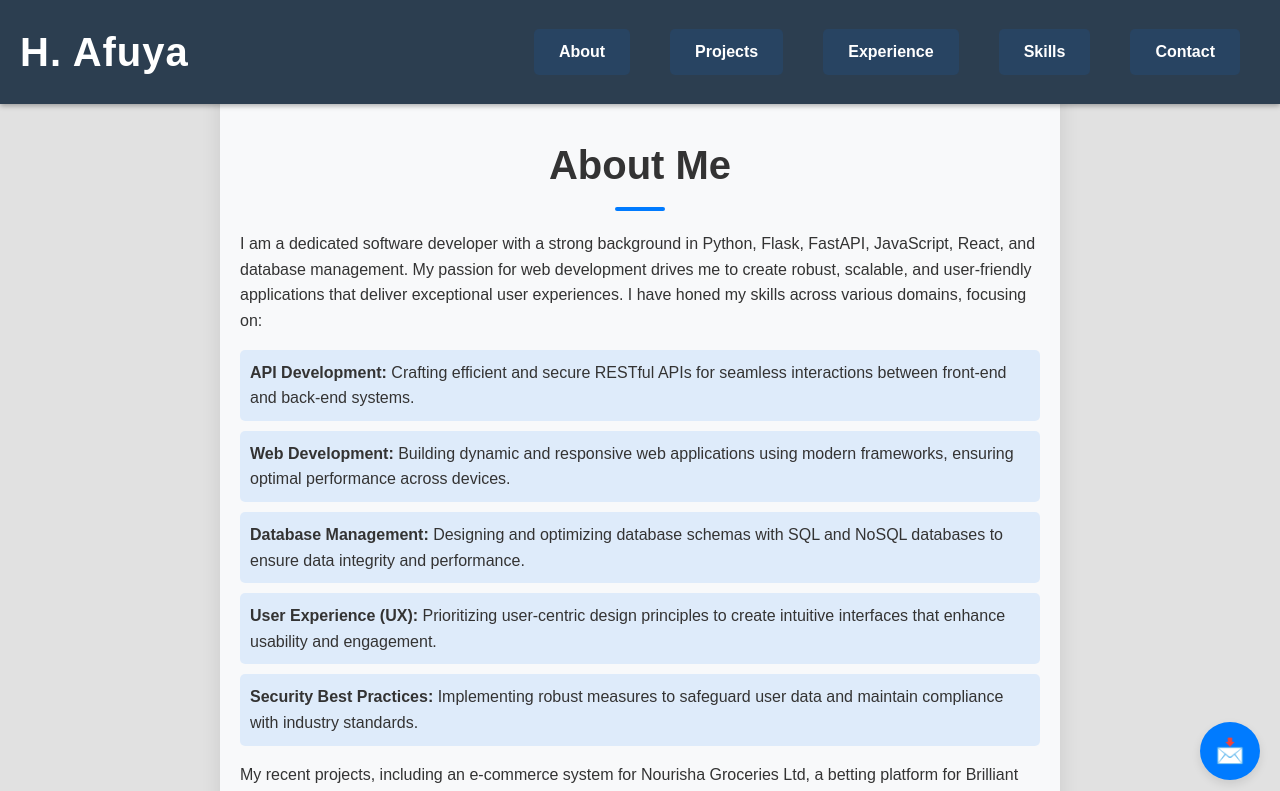
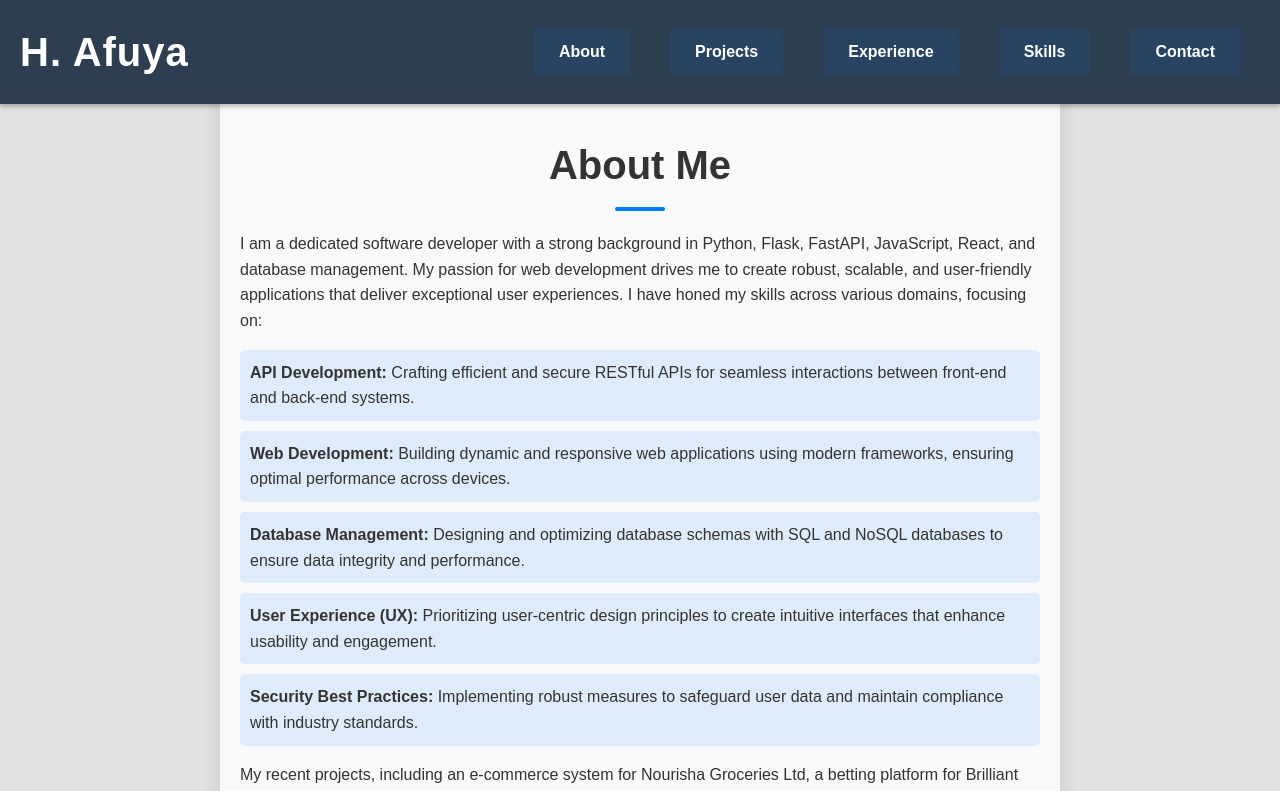
Before and after one commit to Afuyah/dev-portfolio, a React (Create React App) app: page / in a window 1280 px wide. Shown: the top 791 px of the page. Built offline with nearby package versions, Linux system fonts and the light colour scheme.

Commit message:
Update App.js

```diff
--- a/src/App.js
+++ b/src/App.js
@@ -64,7 +64,7 @@ function App() {
 
 
       </div>
-  <FloatingContactButton />
+
     </Router>
   );
 }
```
